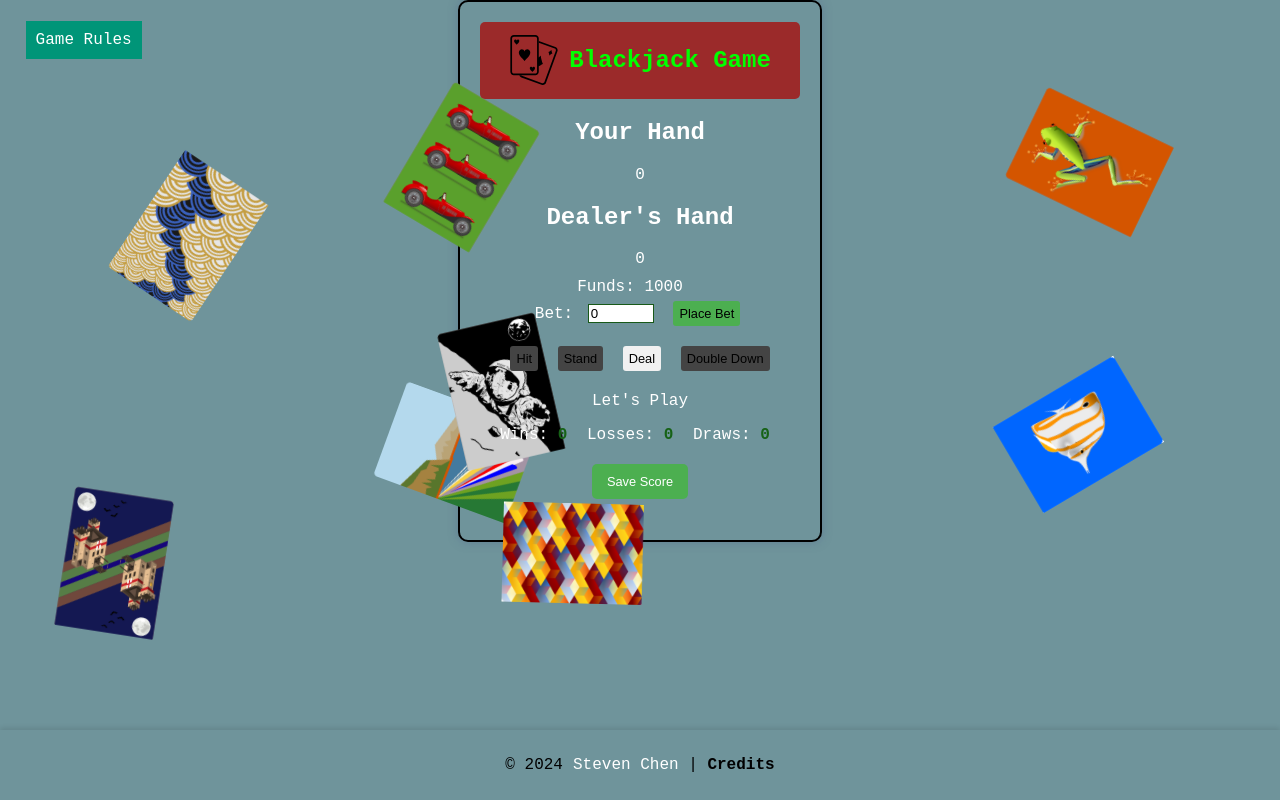
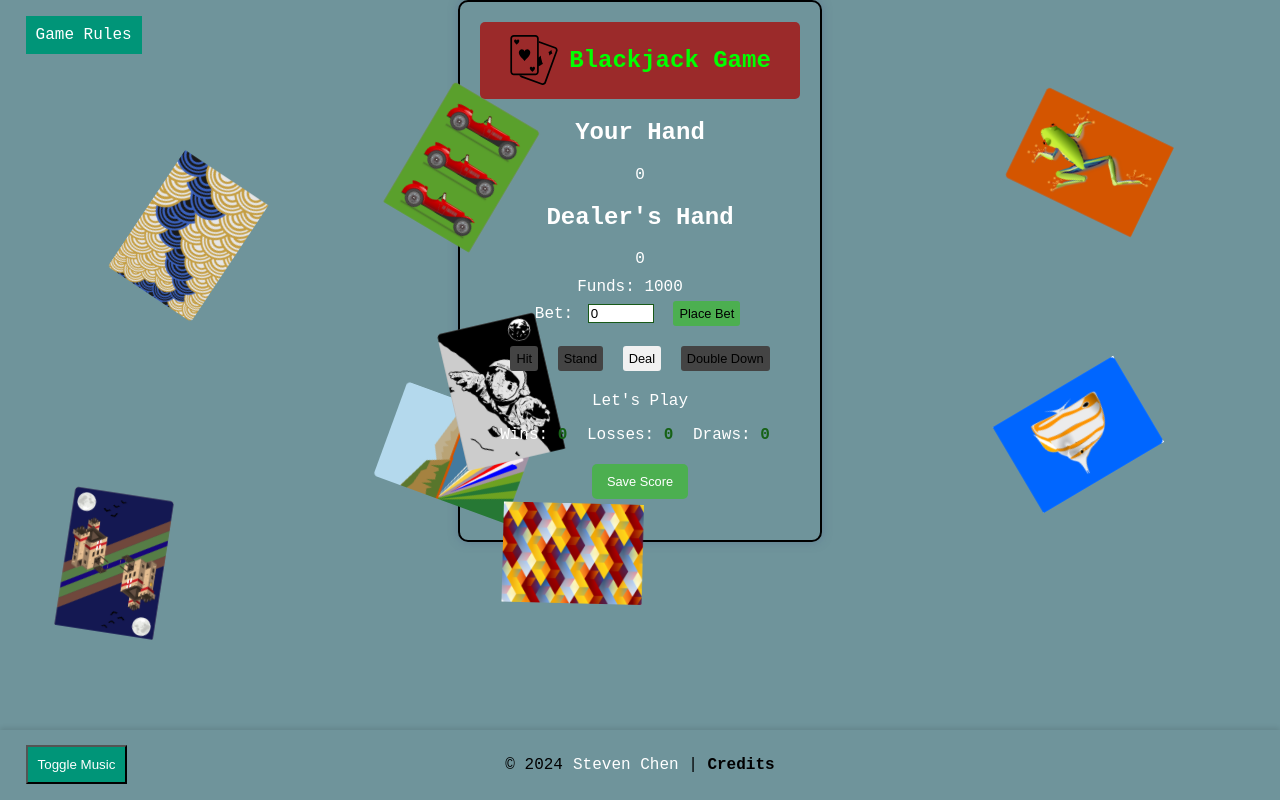
Before and after one commit to Chen-Steve/Poker, a plain HTML site: page index.html in a window 1280 px wide. Drawn offline with nearby package versions, Linux system fonts and the light colour scheme.

Commit message:
added background music

```diff
--- a/index.html
+++ b/index.html
@@ -13,6 +13,11 @@
 </head>
 
 <body class="terminal">
+    <audio id="bgMusic" loop>
+        <source src="david-luong_sunshine-of-rio-o-sol-de-rio.mp3" type="audio/mp3">
+        Your browser does not support the audio element.
+    </audio>
+    <button id="toggleMusicBtn" onclick="toggleMusic()">Toggle Music</button>
 
     <div class="floating-cards">
         <div class="card card1"></div>
--- a/saveGame.js
+++ b/saveGame.js
@@ -79,3 +79,14 @@ function resetGameState() {
         console.error('Failed to reset game state:', e);
     }
 }
+
+function toggleMusic() {
+    var music = document.getElementById('bgMusic');
+
+    // Check if the music is paused or currently not playing
+    if (music.paused || music.currentTime === 0) {
+        music.play();
+    } else {
+        music.pause();
+    }
+}
--- a/styles.css
+++ b/styles.css
@@ -27,6 +27,27 @@ body {
     100% { background-color: rgb(90, 119, 125); }
 }
 
+#toggleMusicBtn {
+    cursor: pointer;
+    padding: 10px;
+    background-color: #009578;
+    color: #ffffff;
+    position: fixed;
+    left: 2%;
+    bottom: 2%;
+    z-index: 100;
+}
+
+
+#toggleMusicBtn:hover, #toggleMusicBtn:focus {
+    background-color: #007760;
+    transform: scale(1.05);
+}
+
+#toggleMusicBtn:active {
+    transform: scale(0.95);
+}
+
 .rules-tab {
     cursor: pointer;
     padding: 10px;
@@ -34,8 +55,7 @@ body {
     color: #ffffff;
     position: fixed;
     left: 2%;
-    top: 5%;
-    transform: translateY(-50%);
+    top: 2%;
     z-index: 100;
 }
 
```
Also changed, not shown: 1 other file.
